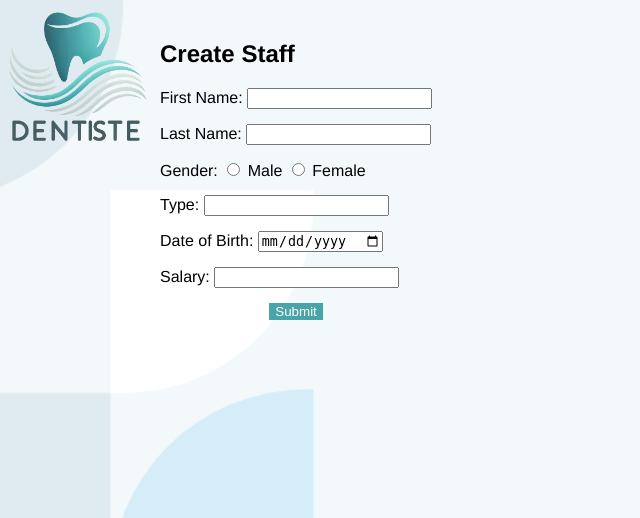
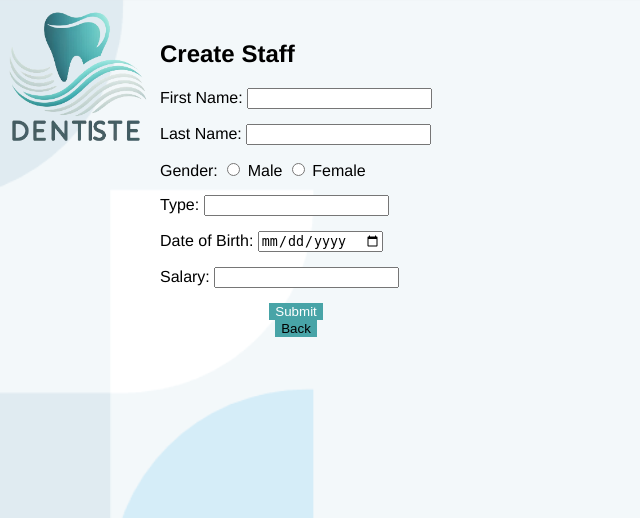
Before and after one commit to nopsophonchai/dentalclinic, a PHP site: page /createstaff.php in a window 1280 px wide. Shown: the top 518 px of the page, without its empty margins (0-640 px from the left). Run offline with PHP 8.4, Linux system fonts and the light colour scheme.

Commit message:
Update createstaff.php

```diff
--- a/createstaff.php
+++ b/createstaff.php
@@ -44,6 +44,7 @@
 
 
                     <input type="submit" value="Submit" style="color: #FFFFFF;">
+                <input type="submit" name="backbutton" value="Back"onClick="window.location='Adminmanager.php';">
             </form>
         </div>
     </div>
```
